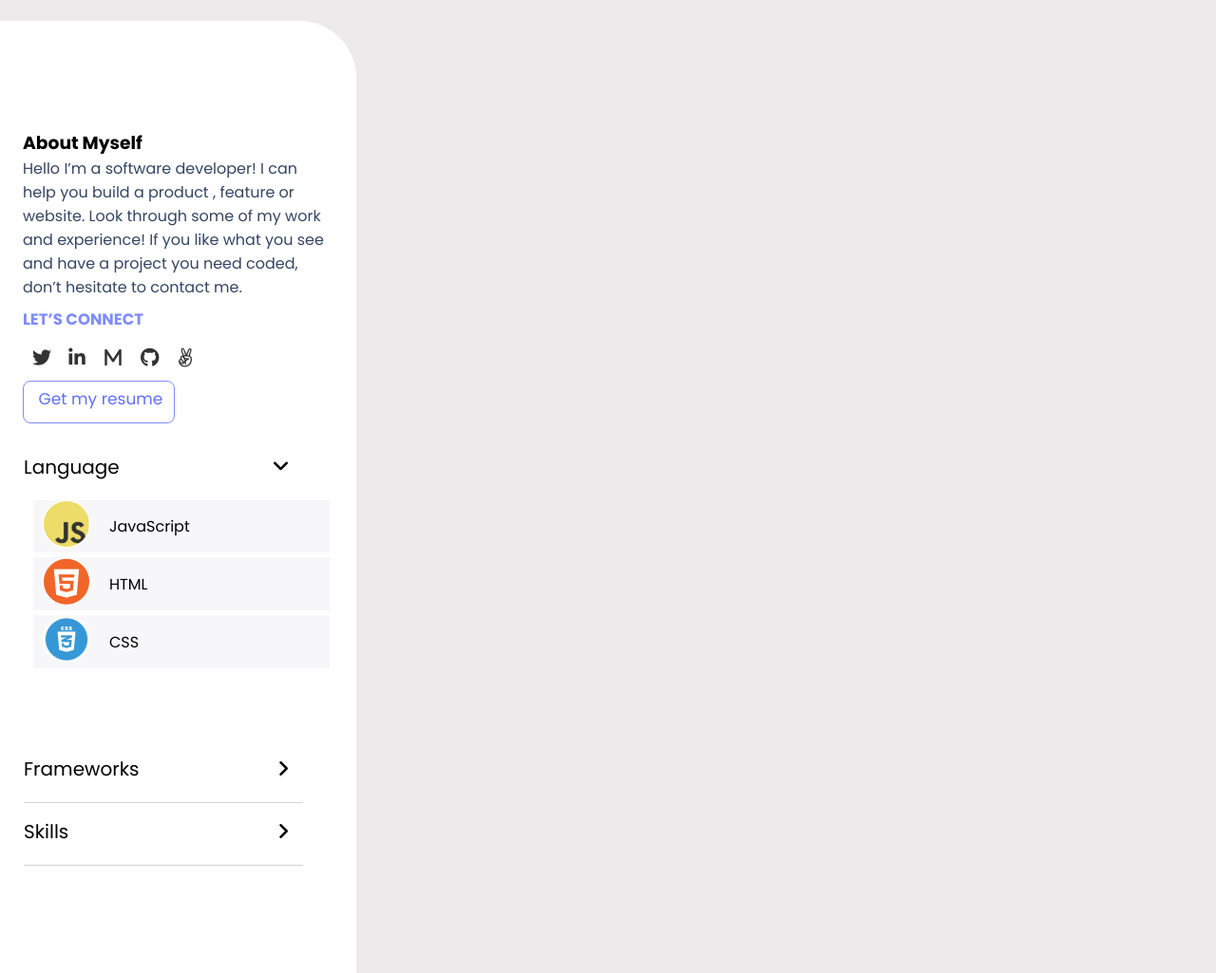
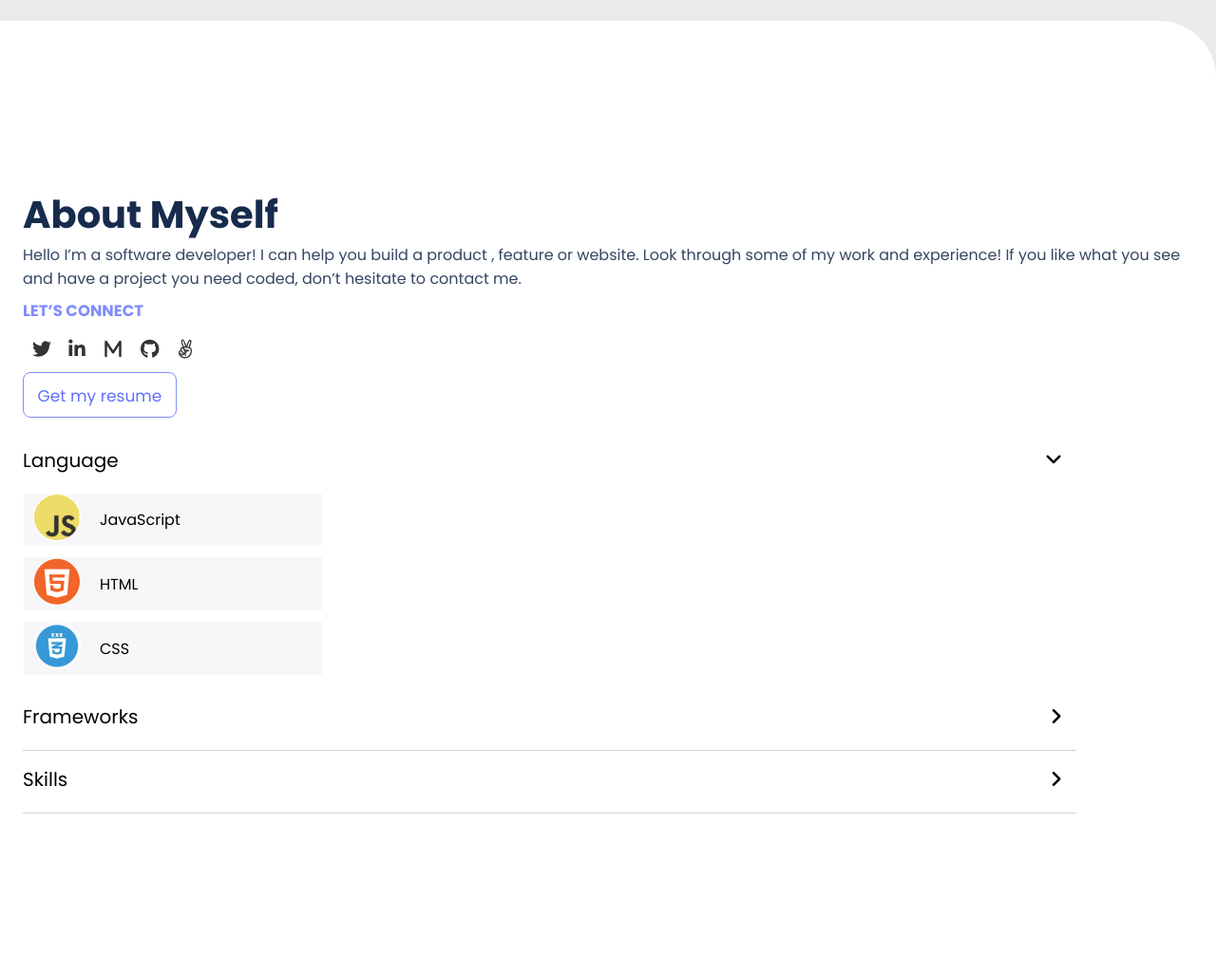
Before and after one commit to sadaf-Daneshgar/Personal_Porfolio, a website: page index.html in a window 1280 px wide. Shown: the part 3540-4565 px from the top of the page at 95% size. Drawn offline with Linux system fonts and the light colour scheme.

Commit message:
Chenges in style

```diff
--- a/index.html
+++ b/index.html
@@ -292,11 +292,13 @@
 
     <!-- End works section -->
 
+    <!--About me section-->
+
     <section class="about">
         <div class="am">
-            <h3>
+            <h2>
                 About Myself
-            </h3>
+            </h2>
         </div>
         <div class="disc">
             <p>
@@ -363,6 +365,7 @@
         </div>
     </section>
 
+
 </body>
 
 </html>
--- a/style.css
+++ b/style.css
@@ -25,7 +25,6 @@ body {
 }
 
 .header .Left_side {
-  /* width: 50%; */
   height: 100%;
   align-items: center;
   justify-content: center;
@@ -131,8 +130,7 @@ body {
 }
 
 .social_media {
-  padding-top: 0%;
-  margin: initial;
+  padding: 0;
   display: flex;
 }
 
@@ -175,10 +173,6 @@ body {
   background-color: white;
   padding-bottom: 20px;
 }
-
-/* .land li {
-  margin-right: 50px;
-} */
 
 .middle_section div.pic {
   width: 295px;
@@ -280,9 +274,9 @@ section.about div.link a {
   color: #6070ff;
   font-size: 17px;
   font-weight: 500;
-  padding: 5px 0 0 4px;
-  height: 100%;
-  width: 100%;
+  text-align: center;
+  height: 24px;
+  width: 138px;
   border-radius: 8px;
 }
 
@@ -414,7 +408,7 @@ section.about div.link a:hover {
 
 section.about {
   height: 1263px;
-  width: 375px;
+  width: 100%;
   padding: 114px 24px 0 24px;
   background-color: white;
   margin-top: 100px;
@@ -452,21 +446,21 @@ section.about div.lets_contact {
 }
 
 section.about div.link {
-  width: 160px;
-  height: 45px;
+  width: 162px;
+  height: 48px;
 
   /* comment */
   border: 1px solid #7f8cff;
   align-items: center;
   justify-content: center;
   border-radius: 8px;
+  padding: 12px;
   margin-bottom: 30px;
   text-align: center;
 }
 
 section.about div.select {
   width: 90%;
-  margin: 1px;
   display: flex;
   justify-content: space-between;
   align-items: center;
@@ -491,7 +485,6 @@ div.skill {
 }
 
 section.about div.select ul.lang li.lang div.framework {
-  margin-top: 20px;
   font-size: 20px;
   font-weight: 500;
 }
@@ -512,16 +505,17 @@ section.about div.select ul.lang li.lang i {
 }
 
 section.about div.select ul.lang div.contain {
-  height: 248.15px;
+  height: auto;
   width: 327px;
   margin-top: 20px;
+  padding-bottom: 12px;
   margin-bottom: 5px;
   gap: 12px;
 }
 
 section.about div.select ul.lang div.contain ul li.con {
   background-color: #f7f7f9;
-  margin: 0 5px 5px 10px;
+  margin: 12px 12px 12px 1px;
   display: flex;
   align-items: center;
 }
```
